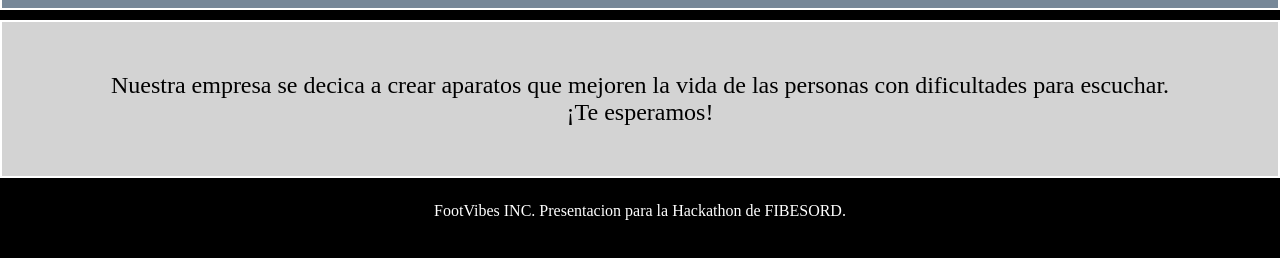
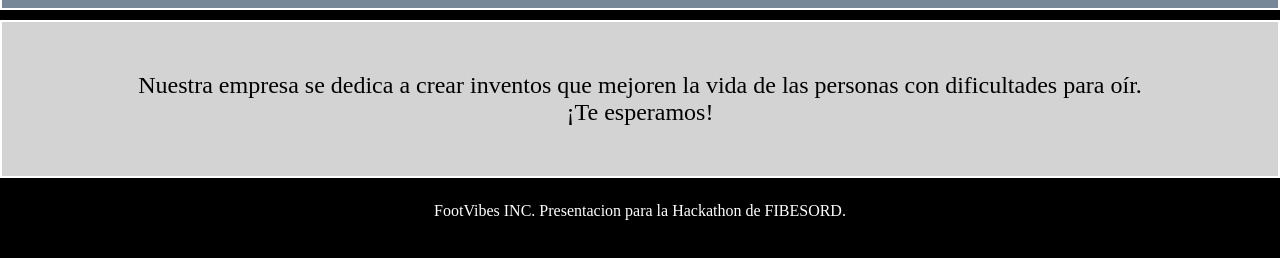
Before and after one commit to jordiwea/FootVibesWeb, a plain HTML site: page index.html in a window 1280 px wide. Shown: the part 204-462 px from the top of the page. Drawn offline with Linux system fonts and the light colour scheme.

Commit message:
Update index.html

```diff
--- a/index.html
+++ b/index.html
@@ -18,7 +18,7 @@
                 </ul>
             </div>
             <div id="content">
-                <p>Nuestra empresa se decica a crear aparatos que mejoren la vida de las personas con dificultades para escuchar.</p>
+                <p>Nuestra empresa se dedica a crear inventos que mejoren la vida de las personas con dificultades para oír.</p>
                 <p>¡Te esperamos!</p>
             </div>
             <div id="footer">
```
